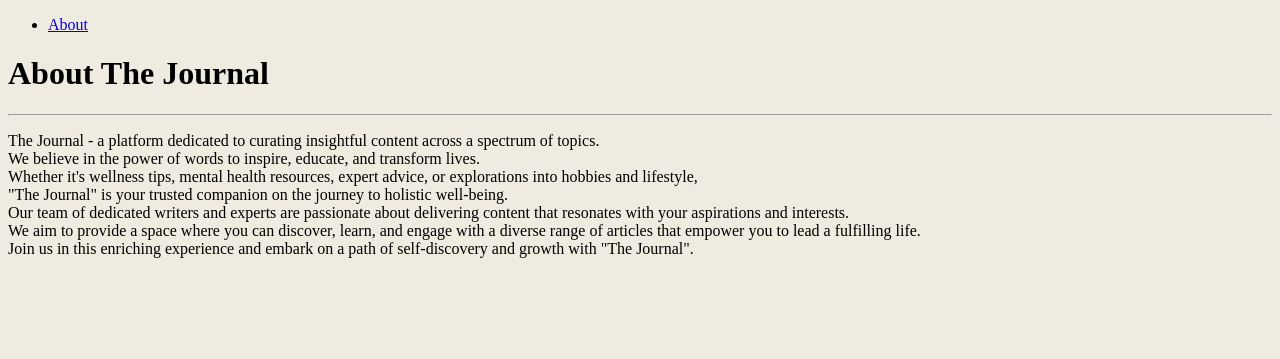
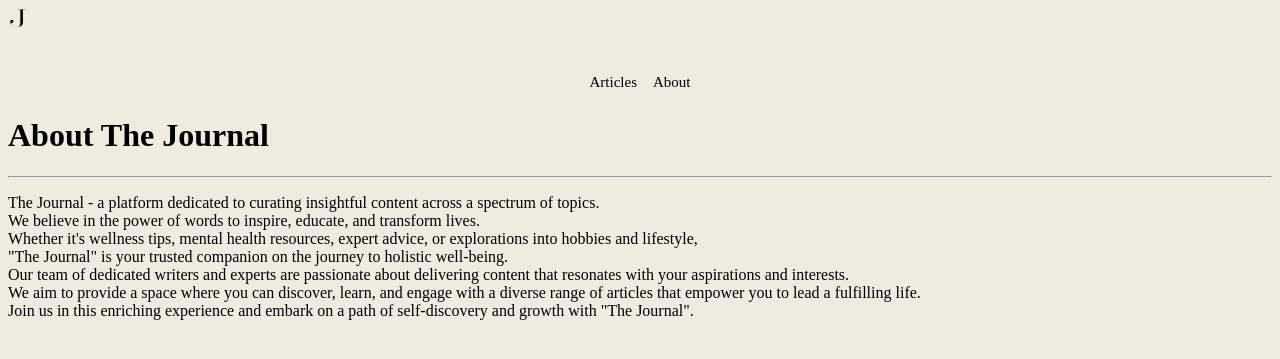
Before and after one commit to maria-zhuravleva/journal, a Django app: template main_app/templates/about.html in a window 1280 px wide. Shown: the top 359 px of the page. Run offline with Django 4.2, Linux system fonts and the light colour scheme; the template is opened without the code that fills it, so the values that code supplies are empty; parts of the project's set-up code (start-up, migrations or seed data) failed here and were passed over.

Commit message:
define route to articles index page

```diff
--- a/main_app/static/css/base.css
+++ b/main_app/static/css/base.css
@@ -1,3 +1,45 @@
 body {
   background-color: rgb(239, 235, 224);
 }
+
+nav {
+  margin: 10px;
+}
+
+ul {
+  margin: 0;
+  list-style: none;
+  padding: 0;
+}
+
+nav a {
+  text-decoration: none;
+  color: black;
+  font-weight: 100;
+  font-size: 15px;
+}
+
+.header-logo-container {
+  width: 50px;
+  height: 50px;
+}
+
+.header-logo-container img{
+  width: 20px;
+  height: 20px;
+}
+
+nav a:hover {
+  color: olive;
+}
+
+nav ul {
+  display: flex;
+  align-items: center;
+  justify-content: center;
+  flex-wrap: wrap;
+}
+
+nav li {
+  padding: 5px 8px;
+}
--- a/main_app/templates/base.html
+++ b/main_app/templates/base.html
@@ -18,16 +18,17 @@
 </head>
 <body>
   <header>
-    {% comment %} <div class="header-logo-container">
+    <div class="header-logo-container">
       <a href="/">
         <img
-          src="{% static 'images/header-logo.svg' %}"
-          alt="The Cat Collector Logo"
+          src="{% static 'images/header-logo.png' %}"
+          alt="The Logo"
         >
       </a>
-    </div> {% endcomment %}
+    </div>
     <nav>
       <ul>
+        <li><a href="/articles">Articles</a></li>
         <li><a href="/about">About</a></li>
       </ul>
     </nav>
--- a/main_app/urls.py
+++ b/main_app/urls.py
@@ -4,4 +4,5 @@ from . import views
 urlpatterns = [
   path('', views.home, name='home'),
   path('about/', views.about, name='about'),
+  path('articles/', views.article_index, name='article-index'),
 ]
```
Also changed, not shown: main_app/static/images/header-logo.png (added).
